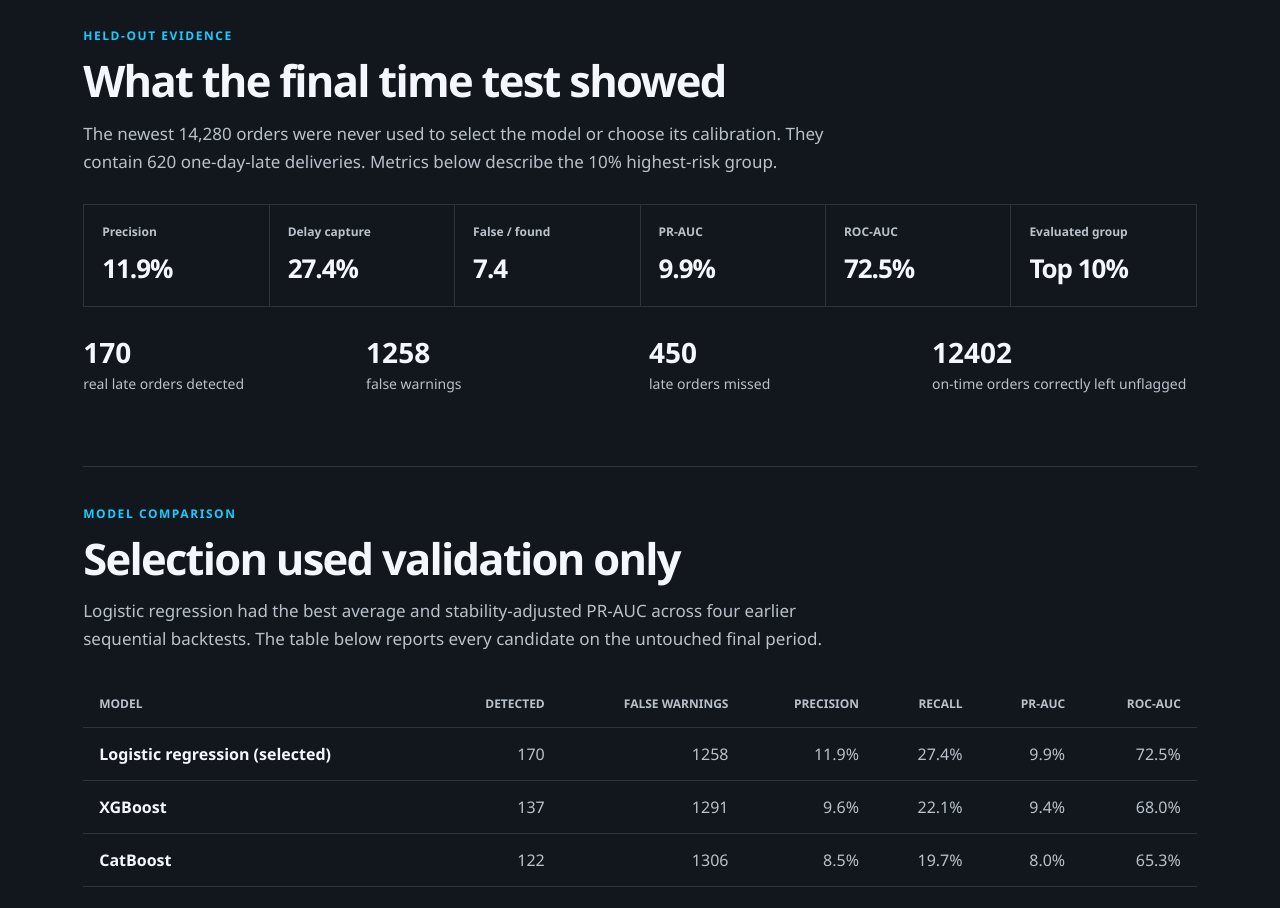
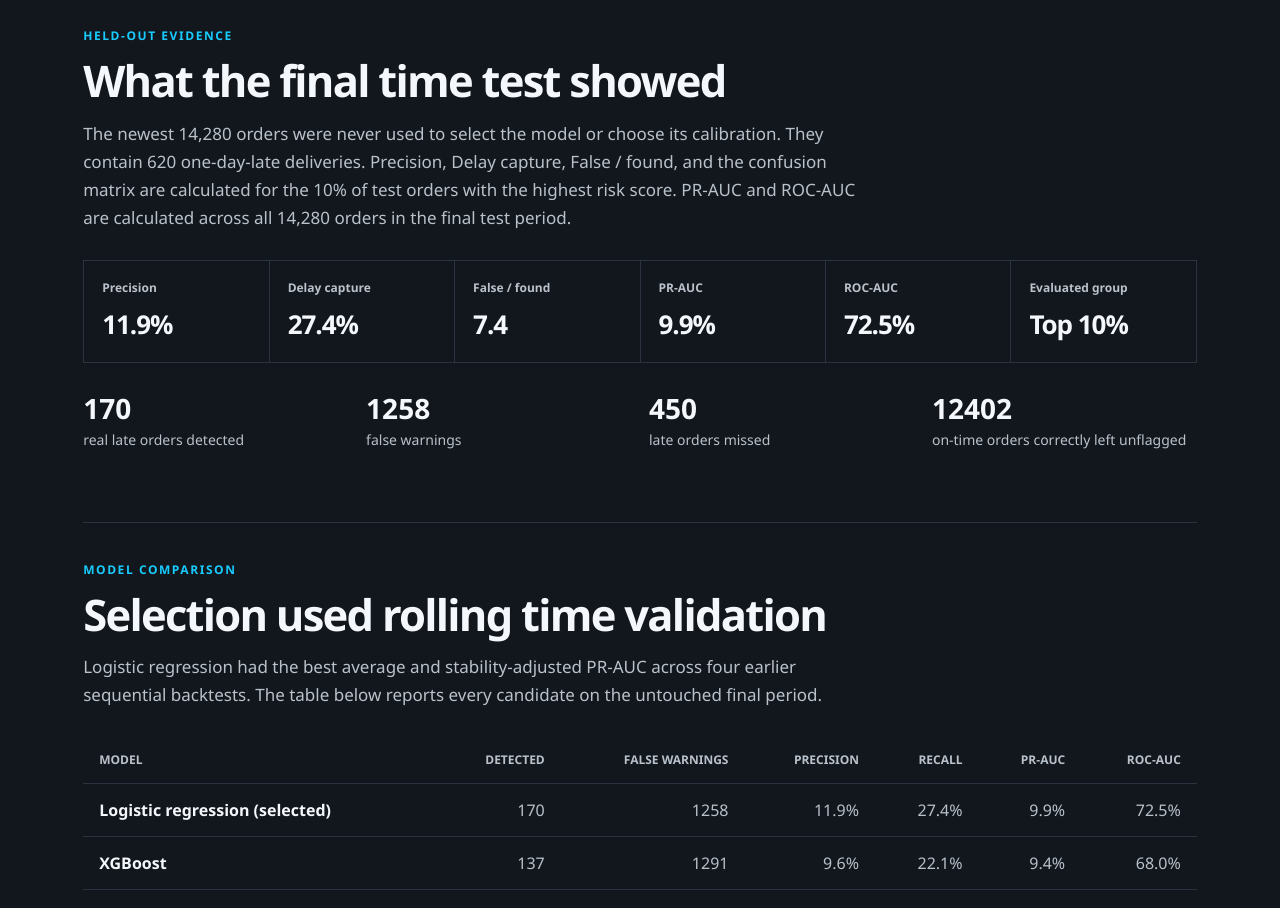
Before and after one commit to Sintagmatarches/applied-ai-lab, a Next.js app: page /olist-delivery-delay-predictor in a window 1280 px wide. Shown: the part 1400-2308 px from the top of the page. Built offline with nearby package versions, Linux system fonts and the light colour scheme.

Commit message:
Clarify Olist metric scopes

```diff
--- a/app/layout.tsx
+++ b/app/layout.tsx
@@ -19,8 +19,8 @@ export async function generateMetadata(): Promise<Metadata> {
     description:
       "A growing laboratory for honest, production-minded machine learning tools.",
     icons: {
-      icon: "/favicon.svg?v=20260727-9",
-      shortcut: "/favicon.svg?v=20260727-9",
+      icon: "/favicon.svg?v=20260727-10",
+      shortcut: "/favicon.svg?v=20260727-10",
     },
     openGraph: {
       title: "Applied AI Lab",
--- a/app/olist-delivery-delay-predictor/page.tsx
+++ b/app/olist-delivery-delay-predictor/page.tsx
@@ -43,8 +43,11 @@ export default function OlistDeliveryDelayPredictor() {
             <h2 id="results-title">What the final time test showed</h2>
             <p>
               The newest 14,280 orders were never used to select the model or
-              choose its calibration. They contain 620 one-day-late
-              deliveries. Metrics below describe the 10% highest-risk group.
+              choose its calibration. They contain 620 one-day-late deliveries.
+              Precision, Delay capture, False / found, and the confusion matrix
+              are calculated for the 10% of test orders with the highest risk
+              score. PR-AUC and ROC-AUC are calculated across all 14,280 orders
+              in the final test period.
             </p>
           </div>
 
@@ -98,7 +101,9 @@ export default function OlistDeliveryDelayPredictor() {
         <section className="evidence-section" aria-labelledby="comparison-title">
           <div className="section-heading">
             <p className="eyebrow">Model comparison</p>
-            <h2 id="comparison-title">Selection used validation only</h2>
+            <h2 id="comparison-title">
+              Selection used rolling time validation
+            </h2>
             <p>
               Logistic regression had the best average and stability-adjusted
               PR-AUC across four earlier sequential backtests. The table below
```
Also changed, not shown: 1 other file (tests, documents, lock files or other folders).
